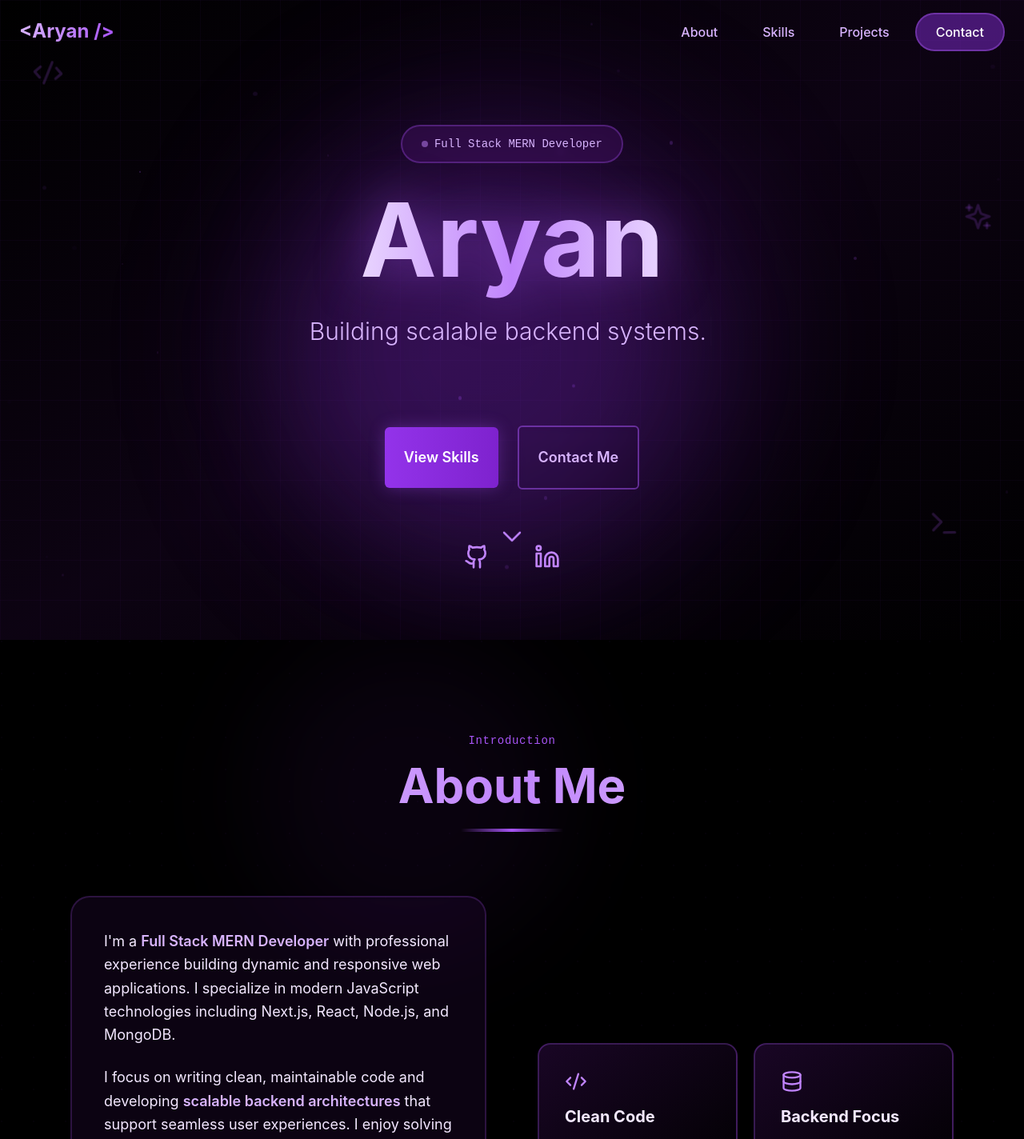
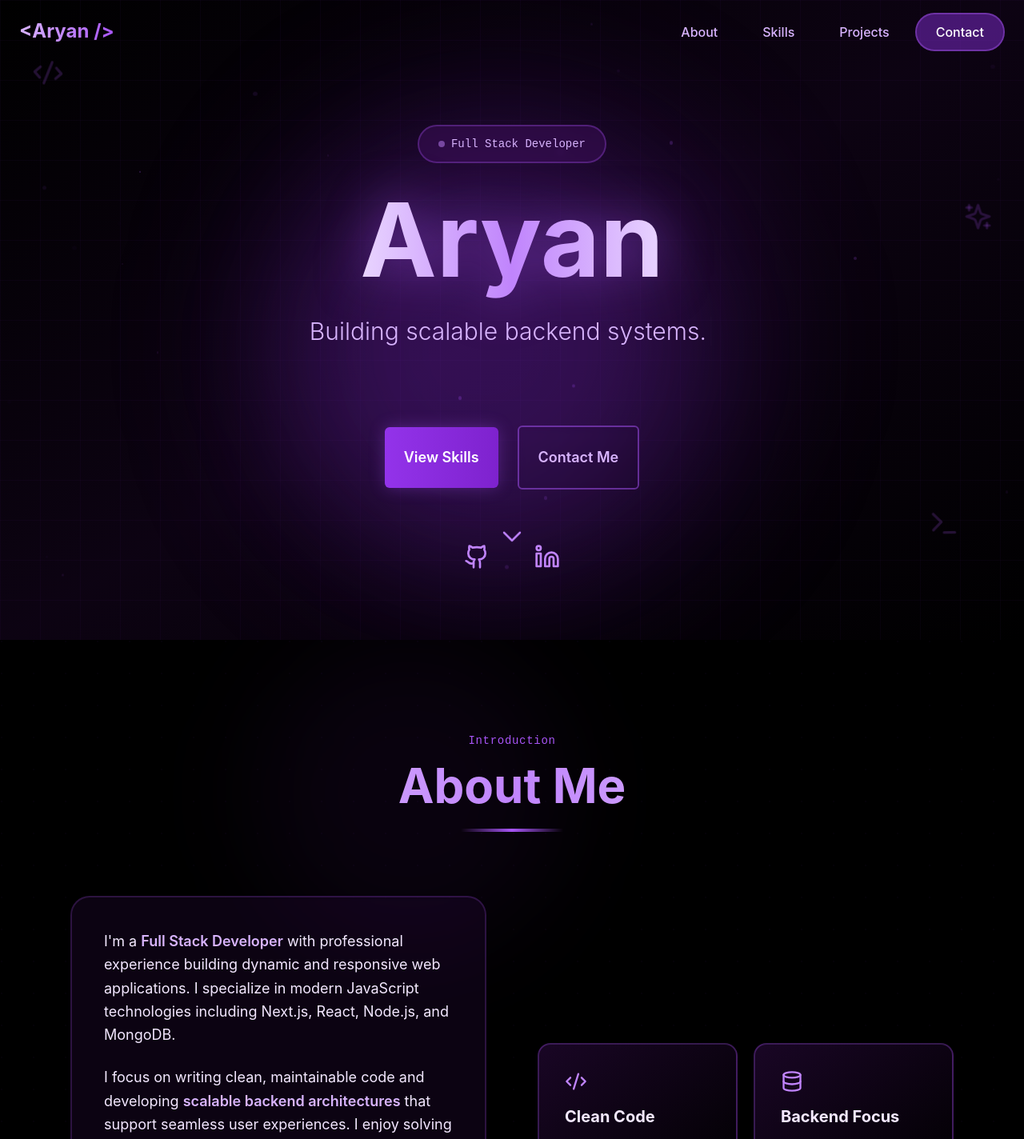
Before and after one commit to Arya7n/portfolio, a React (Vite) app in the folder portfolio/: page / in a window 1280 px wide. Shown: the top 1424 px of the page at 80% size. Built offline with nearby package versions, Linux system fonts and the light colour scheme.

Commit message:
Update job title references from "Full Stack MERN Developer" to "Full Stack Developer" in multiple components

```diff
--- a/portfolio/index.html
+++ b/portfolio/index.html
@@ -4,8 +4,8 @@
     <meta charset="UTF-8" />
     <link rel="icon" type="image/x-icon" href="/favicon.ico" />
     <meta name="viewport" content="width=device-width, initial-scale=1.0" />
-    <title>Aryan - Full Stack MERN Developer</title>
-    <meta name="description" content="Portfolio of Aryan, a Full Stack MERN Developer specializing in backend architecture and modern web applications." />
+    <title>Aryan - Full Stack Developer</title>
+    <meta name="description" content="Portfolio of Aryan, a Full Stack Developer specializing in backend architecture and modern web applications." />
   </head>
   <body>
     <div id="root"></div>
--- a/portfolio/src/components/About.jsx
+++ b/portfolio/src/components/About.jsx
@@ -92,7 +92,7 @@ const About = () => {
 
               <div className="relative">
                 <p className="text-lg text-purple-100 leading-relaxed mb-6">
-                  I'm a <span className="text-purple-300 font-semibold">Full Stack MERN Developer</span> with professional experience building dynamic and responsive web applications. I specialize in modern JavaScript technologies including Next.js, React, Node.js, and MongoDB.
+                  I'm a <span className="text-purple-300 font-semibold">Full Stack  Developer</span> with professional experience building dynamic and responsive web applications. I specialize in modern JavaScript technologies including Next.js, React, Node.js, and MongoDB.
                 </p>
                 <p className="text-lg text-purple-100 leading-relaxed mb-6">
                   I focus on writing clean, maintainable code and developing <span className="text-purple-300 font-semibold">scalable backend architectures</span> that support seamless user experiences. I enjoy solving complex technical problems and contributing to high-impact projects that align with business goals.
--- a/portfolio/src/components/Footer.jsx
+++ b/portfolio/src/components/Footer.jsx
@@ -59,7 +59,7 @@ const Footer = () => {
               &lt;Aryan /&gt;
             </h3>
             <p className="text-purple-300 text-sm leading-relaxed">
-              Full Stack MERN Developer passionate about building scalable backend systems and modern web applications.
+              Full Stack Developer passionate about building scalable backend systems and modern web applications.
             </p>
           </motion.div>
 
--- a/portfolio/src/components/Hero.jsx
+++ b/portfolio/src/components/Hero.jsx
@@ -164,7 +164,7 @@ const Hero = () => {
                 transition={{ duration: 2, repeat: Infinity }}
                 className="inline-block w-2 h-2 bg-purple-400 rounded-full mr-2"
               />
-              Full Stack MERN Developer
+              Full Stack  Developer
             </motion.span>
           </motion.div>
 
```
